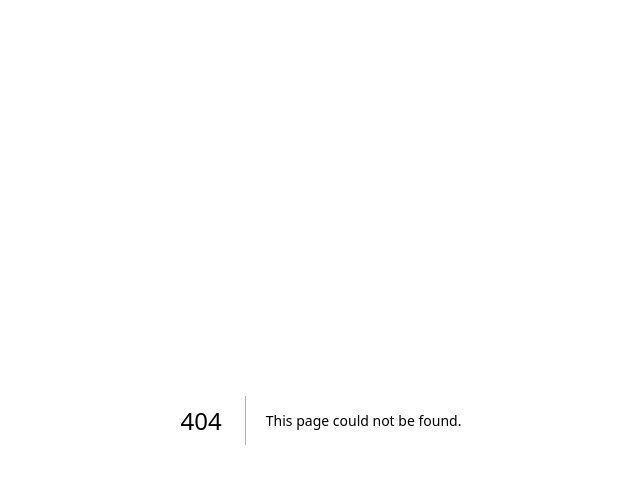
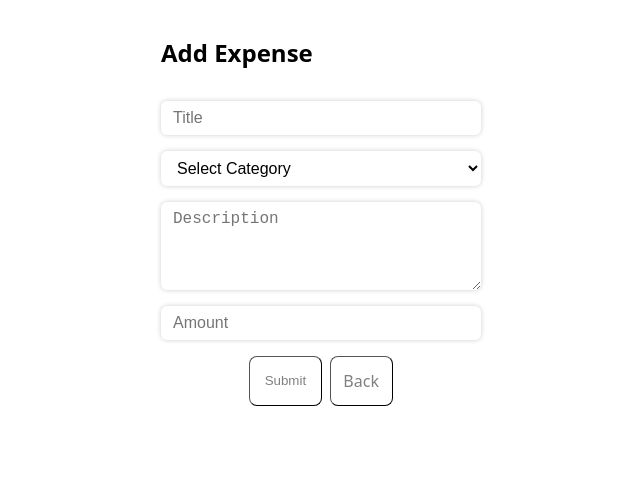
Before and after one commit to hdkuzmahashmi/capstone-smartSaver, a Next.js app: page /form/1 in a window 1280 px wide. Before the commit this address had no page. Shown: the top 484 px of the page, without its empty margins (319-959 px from the left). Built offline with nearby package versions, Linux system fonts and the light colour scheme.

Commit message:
Create dynamic page

```diff
--- /dev/null
+++ b/pages/form/[id].js
@@ -0,0 +1,11 @@
+import ExpenseForm from "@/components/ExpenseForm";
+
+function FormPage() {
+  return (
+    <>
+      <ExpenseForm />
+    </>
+  );
+}
+
+export default FormPage;
```
